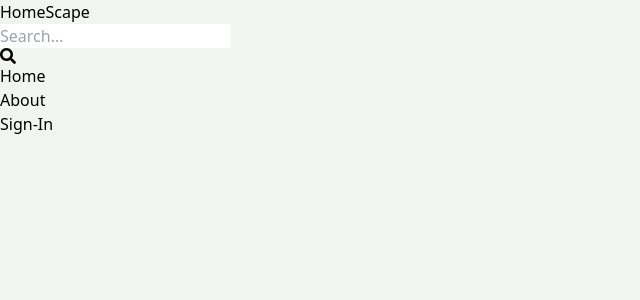
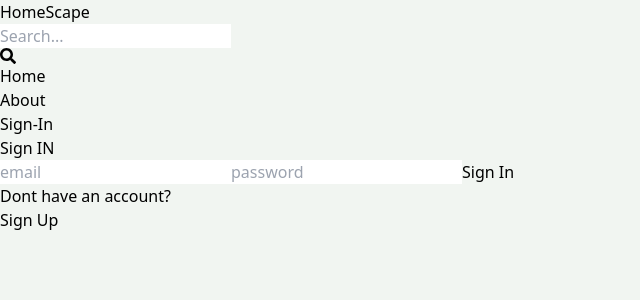
Before and after one commit to chiragnayak110393/mern-HomeScape, a React (Vite) app in the folder client/: page /sign-in in a window 1280 px wide. Shown: the top 300 px of the page, without its empty margins (0-640 px from the left). Built offline with nearby package versions, Linux system fonts and the light colour scheme.

Commit message:
Complete Sign In page functionality

```diff
--- a/client/src/pages/Signin.jsx
+++ b/client/src/pages/Signin.jsx
@@ -1,9 +1,67 @@
-import React from 'react'
 
-export default function Signin() {
+import { useState } from 'react'
+import {Link, useNavigate} from 'react-router-dom'
+
+export default function SignIn() {
+  const [formData, setFormData] = useState({})
+  const [error, setError] = useState(null)
+  const [loading, setLoading] = useState(false)
+  const navigate = useNavigate()
+  const handleChange = (e) => {
+    setFormData(
+      {
+        ...formData,
+        [e.target.id]: e.target.value,
+      });
+    };
+    const handleSubmit = async(e) => {
+      e.preventDefault();
+      try {
+        setLoading(true);
+      const res = await fetch('api/auth/signin',
+        {
+          method: 'POST',
+          headers: {
+            'Content-Type': 'application/json',
+        },
+        body: JSON.stringify(formData),
+        });
+        const data = await res.json();
+        if (data.success === false) {
+          setLoading(false);
+          setError(data.message);
+          return;
+        }
+        setLoading(false);
+        setError(null);
+        navigate('/');
+      }
+      catch (error){
+        setLoading(false);
+        setError(error.message);
+      }
+
+    };
+    console.log(formData);
   return (
-    <div>
+    <div className='p-3 max-w-lg mx-auto'>
+      <h1 className='text-3xl text-center font-semibold my-7'>Sign IN</h1>
+      <form onSubmit={handleSubmit} className='flex flex-col gap-4'>
 
+        <input type="email" placeholder='email'className='border p-3 rounded-lg' id='email' onChange={handleChange}/>
+        <input type="password" placeholder='password'className='border p-3 rounded-lg' id='password' onChange={handleChange}/>
+
+        <button disabled={loading}className='bg-slate-700 text-white p-3 rounded-lg uppercase hover:opacity-95 disabled:opacity-80'>
+          {loading ?'Loading...':'Sign In'}
+        </button>
+      </form>
+      <div className='flex gap-2 mt-5'>
+        <p>Dont have an account?</p>
+        <Link to={"/sign-up"}>
+        <span className='text-blue-700'>Sign Up</span>
+        </Link>
+      </div>
+      {error && <p className='text-red-500 mt-5'>{error}</p>}
     </div>
   )
 }
```
